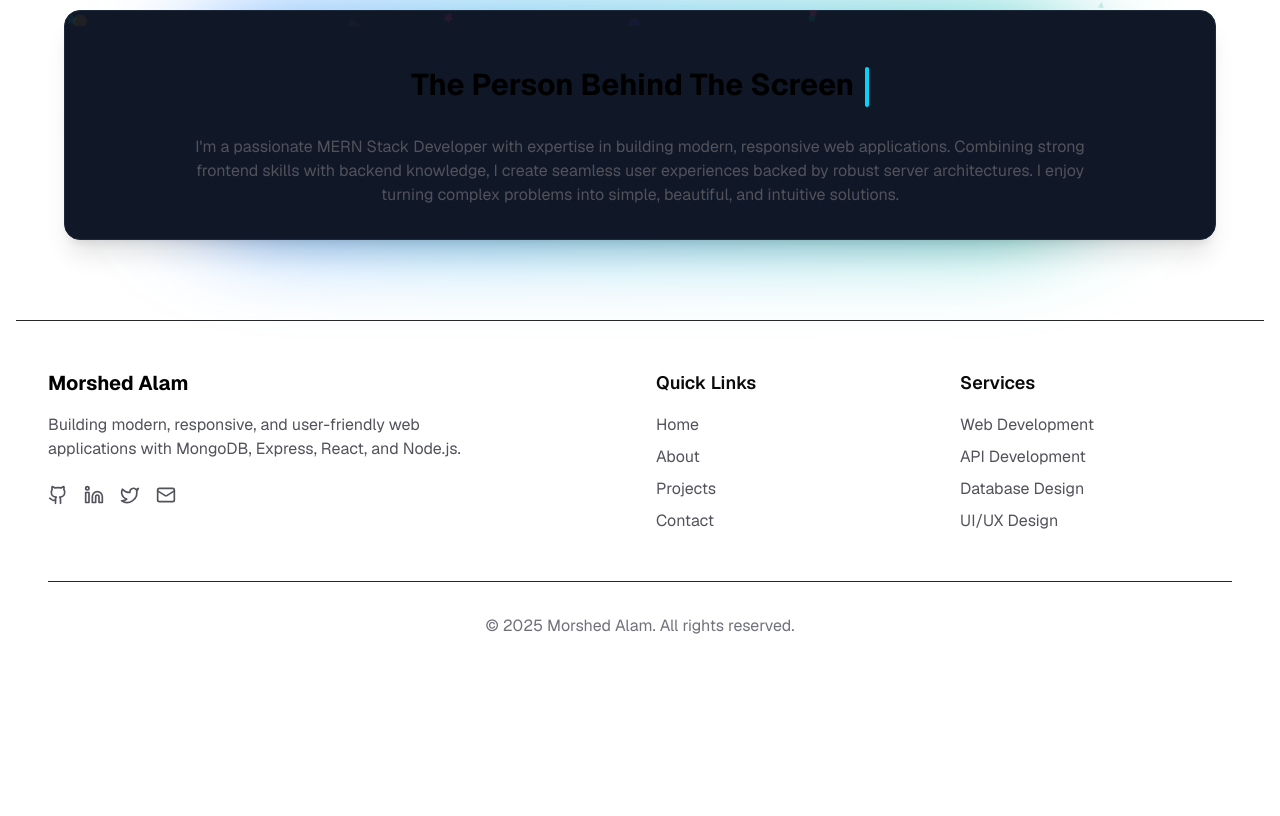
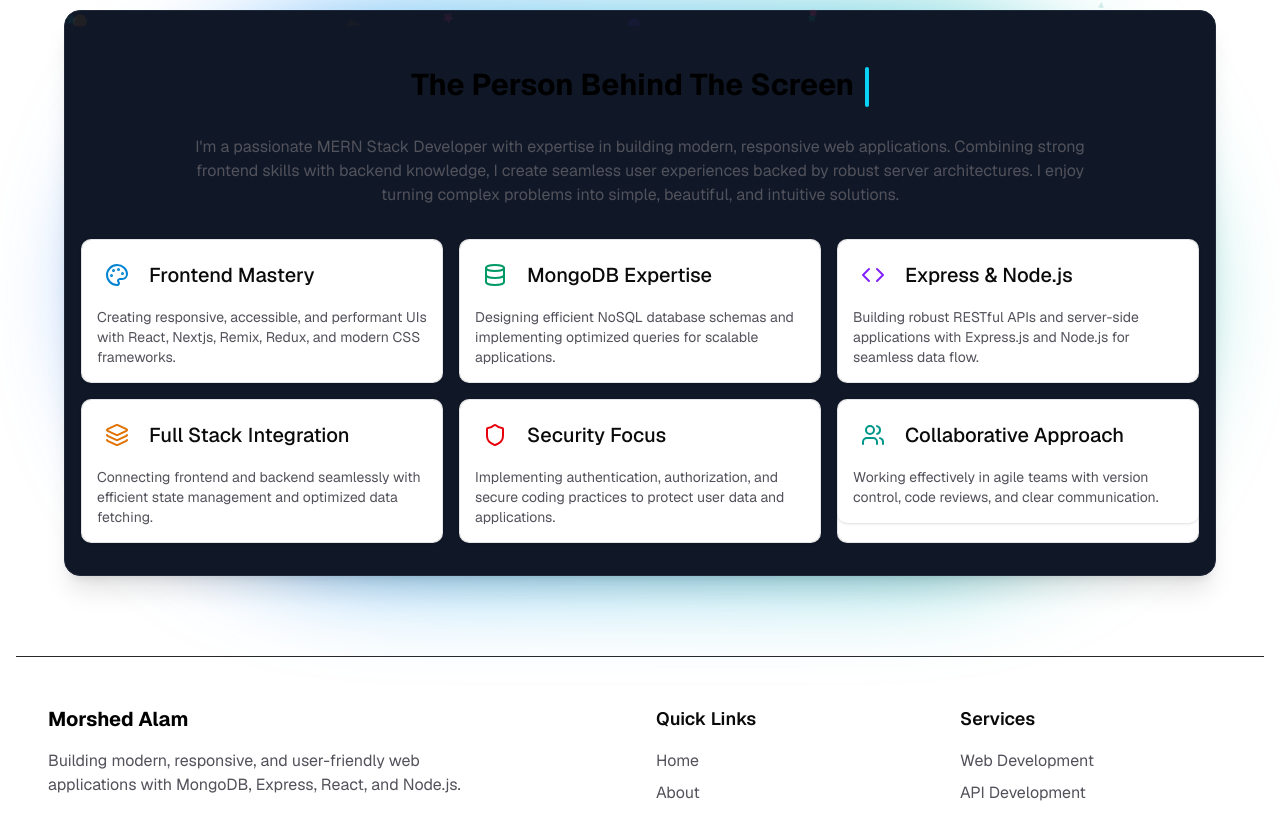
Before and after one commit to morz-mamun/morshed-portfolio, a Next.js app: page / in a window 1280 px wide. Shown: the part 774-1590 px from the top of the page. Before the commit the page ends 1460 px from the top, so only its background shows below. Built offline with nearby package versions, Linux system fonts and the light colour scheme.

Commit message:
feat: about me section added

```diff
--- a/components/home/aboutMe/aboutMe.tsx
+++ b/components/home/aboutMe/aboutMe.tsx
@@ -1,19 +1,28 @@
+import { MagicCard } from "@/components/magicui/magic-card";
 import { TypewriterEffectSmooth } from "@/components/ui/typewriter-effect";
-import { words } from "@/constants/aboutMe";
+import { words } from "@/constants/aboutme/aboutMe";
+import { skills } from "@/constants/aboutme/cardConstants";
+import { Palette } from "lucide-react";
+import Card from "./card";
 
 export default function AboutMe() {
 
     return (
         <section className="container mx-auto flex items-center justify-center mb-20">
             <div className="relative w-full max-w-6xl">
-                <div className="absolute inset-0 h-full w-full scale-[0.80] transform rounded-full bg-red-500 bg-gradient-to-r from-blue-500 to-teal-500 blur-3xl" />
-                <div className="relative h-full">
+                <div className="absolute inset-0 h-full w-full scale-[0.9] transform rounded-full bg-red-500 bg-gradient-to-r from-blue-500 to-teal-500 blur-3xl" />
+                <div className="relative h-full ">
 
                     <div className="flex flex-col items-center overflow-hidden rounded-2xl border border-gray-800 bg-gray-900 px-4 py-8 shadow-xl">
                         {/*HEADING  */}
                         <TypewriterEffectSmooth cursorClassName="bg-brand" words={words} />
                         {/* description */}
                         <p className="max-w-4xl text-center text-textPrimary dark:text-textPrimary">I'm a passionate MERN Stack Developer with expertise in building modern, responsive web applications. Combining strong frontend skills with backend knowledge, I create seamless user experiences backed by robust server architectures. I enjoy turning complex problems into simple, beautiful, and intuitive solutions.</p>
+
+                        {/* cards */}
+                        <div className="grid grid-cols-1 gap-4 mt-8 sm:grid-cols-2 lg:grid-cols-3">
+                            {skills?.map((skill, index) => (<Card key={index} skill={skill} />))}
+                        </div>
                     </div>
 
                 </div>
--- /dev/null
+++ b/components/home/aboutMe/card.tsx
@@ -0,0 +1,20 @@
+import { MagicCard } from "@/components/magicui/magic-card";
+import React from "react";
+
+export default function Card({ skill }) {
+    const { icon, iconBg, iconColor, title, description } = skill;
+
+    return (
+        <MagicCard className="rounded-lg ">
+            <div className="rounded-lg shadow-sm p-4 hover:shadow-md transition duration-300">
+                <div className="flex items-center gap-3 mb-3">
+                    <div className={`p-2 rounded-md ${iconBg}`}>
+                        {React.cloneElement(icon, { className: `h-6 w-6 ${iconColor}` })}
+                    </div>
+                    <h3 className="font-medium text-xl">{title}</h3>
+                </div>
+                <p className="text-textPrimary dark:text-textPrimary text-sm">{description}</p>
+            </div>
+        </MagicCard>
+    )
+}
--- /dev/null
+++ b/components/magicui/magic-card.tsx
@@ -0,0 +1,108 @@
+"use client";
+
+import { motion, useMotionTemplate, useMotionValue } from "motion/react";
+import React, { useCallback, useEffect, useRef } from "react";
+
+import { cn } from "@/lib/utils";
+
+interface MagicCardProps {
+  children?: React.ReactNode;
+  className?: string;
+  gradientSize?: number;
+  gradientColor?: string;
+  gradientOpacity?: number;
+  gradientFrom?: string;
+  gradientTo?: string;
+}
+
+export function MagicCard({
+  children,
+  className,
+  gradientSize = 200,
+  gradientColor = "#262626",
+  gradientOpacity = 0.8,
+  gradientFrom = "#9E7AFF",
+  gradientTo = "#FE8BBB",
+}: MagicCardProps) {
+  const cardRef = useRef<HTMLDivElement>(null);
+  const mouseX = useMotionValue(-gradientSize);
+  const mouseY = useMotionValue(-gradientSize);
+
+  const handleMouseMove = useCallback(
+    (e: MouseEvent) => {
+      if (cardRef.current) {
+        const { left, top } = cardRef.current.getBoundingClientRect();
+        const clientX = e.clientX;
+        const clientY = e.clientY;
+        mouseX.set(clientX - left);
+        mouseY.set(clientY - top);
+      }
+    },
+    [mouseX, mouseY],
+  );
+
+  const handleMouseOut = useCallback(
+    (e: MouseEvent) => {
+      if (!e.relatedTarget) {
+        document.removeEventListener("mousemove", handleMouseMove);
+        mouseX.set(-gradientSize);
+        mouseY.set(-gradientSize);
+      }
+    },
+    [handleMouseMove, mouseX, gradientSize, mouseY],
+  );
+
+  const handleMouseEnter = useCallback(() => {
+    document.addEventListener("mousemove", handleMouseMove);
+    mouseX.set(-gradientSize);
+    mouseY.set(-gradientSize);
+  }, [handleMouseMove, mouseX, gradientSize, mouseY]);
+
+  useEffect(() => {
+    document.addEventListener("mousemove", handleMouseMove);
+    document.addEventListener("mouseout", handleMouseOut);
+    document.addEventListener("mouseenter", handleMouseEnter);
+
+    return () => {
+      document.removeEventListener("mousemove", handleMouseMove);
+      document.removeEventListener("mouseout", handleMouseOut);
+      document.removeEventListener("mouseenter", handleMouseEnter);
+    };
+  }, [handleMouseEnter, handleMouseMove, handleMouseOut]);
+
+  useEffect(() => {
+    mouseX.set(-gradientSize);
+    mouseY.set(-gradientSize);
+  }, [gradientSize, mouseX, mouseY]);
+
+  return (
+    <div
+      ref={cardRef}
+      className={cn("group relative rounded-[inherit]", className)}
+    >
+      <motion.div
+        className="pointer-events-none absolute inset-0 rounded-[inherit] bg-border duration-300 group-hover:opacity-100"
+        style={{
+          background: useMotionTemplate`
+          radial-gradient(${gradientSize}px circle at ${mouseX}px ${mouseY}px,
+          ${gradientFrom},
+          ${gradientTo},
+          var(--border) 100%
+          )
+          `,
+        }}
+      />
+      <div className="absolute inset-px rounded-[inherit] bg-background" />
+      <motion.div
+        className="pointer-events-none absolute inset-px rounded-[inherit] opacity-0 transition-opacity duration-300 group-hover:opacity-100"
+        style={{
+          background: useMotionTemplate`
+            radial-gradient(${gradientSize}px circle at ${mouseX}px ${mouseY}px, ${gradientColor}, transparent 100%)
+          `,
+          opacity: gradientOpacity,
+        }}
+      />
+      <div className="relative">{children}</div>
+    </div>
+  );
+}
--- /dev/null
+++ b/constants/aboutme/cardConstants.tsx
@@ -0,0 +1,46 @@
+import { Code, Database, Layers, Palette, Shield, Users } from "lucide-react";
+
+export const skills = [
+  {
+    icon: <Palette />,
+    // iconBg: "bg-sky-50",
+    iconColor: "text-sky-600",
+    title: "Frontend Mastery",
+    description: "Creating responsive, accessible, and performant UIs with React, Nextjs, Remix, Redux, and modern CSS frameworks.",
+  },
+  {
+    icon: <Database />,
+    // iconBg: "bg-emerald-50",
+    iconColor: "text-emerald-600",
+    title: "MongoDB Expertise",
+    description: "Designing efficient NoSQL database schemas and implementing optimized queries for scalable applications.",
+  },
+  {
+    icon: <Code />,
+    // iconBg: "bg-violet-50",
+    iconColor: "text-violet-600",
+    title: "Express & Node.js",
+    description: "Building robust RESTful APIs and server-side applications with Express.js and Node.js for seamless data flow.",
+  },
+  {
+    icon: <Layers />,
+    // iconBg: "bg-amber-50",
+    iconColor: "text-amber-600",
+    title: "Full Stack Integration",
+    description: "Connecting frontend and backend seamlessly with efficient state management and optimized data fetching.",
+  },
+  {
+    icon: <Shield />,
+    // iconBg: "bg-red-50",
+    iconColor: "text-red-600",
+    title: "Security Focus",
+    description: "Implementing authentication, authorization, and secure coding practices to protect user data and applications.",
+  },
+  {
+    icon: <Users />,
+    // iconBg: "bg-teal-50",
+    iconColor: "text-teal-600",
+    title: "Collaborative Approach",
+    description: "Working effectively in agile teams with version control, code reviews, and clear communication.",
+  },
+];
```
Also changed, not shown: constants/aboutme/aboutMe.ts (line endings or trailing spaces).
